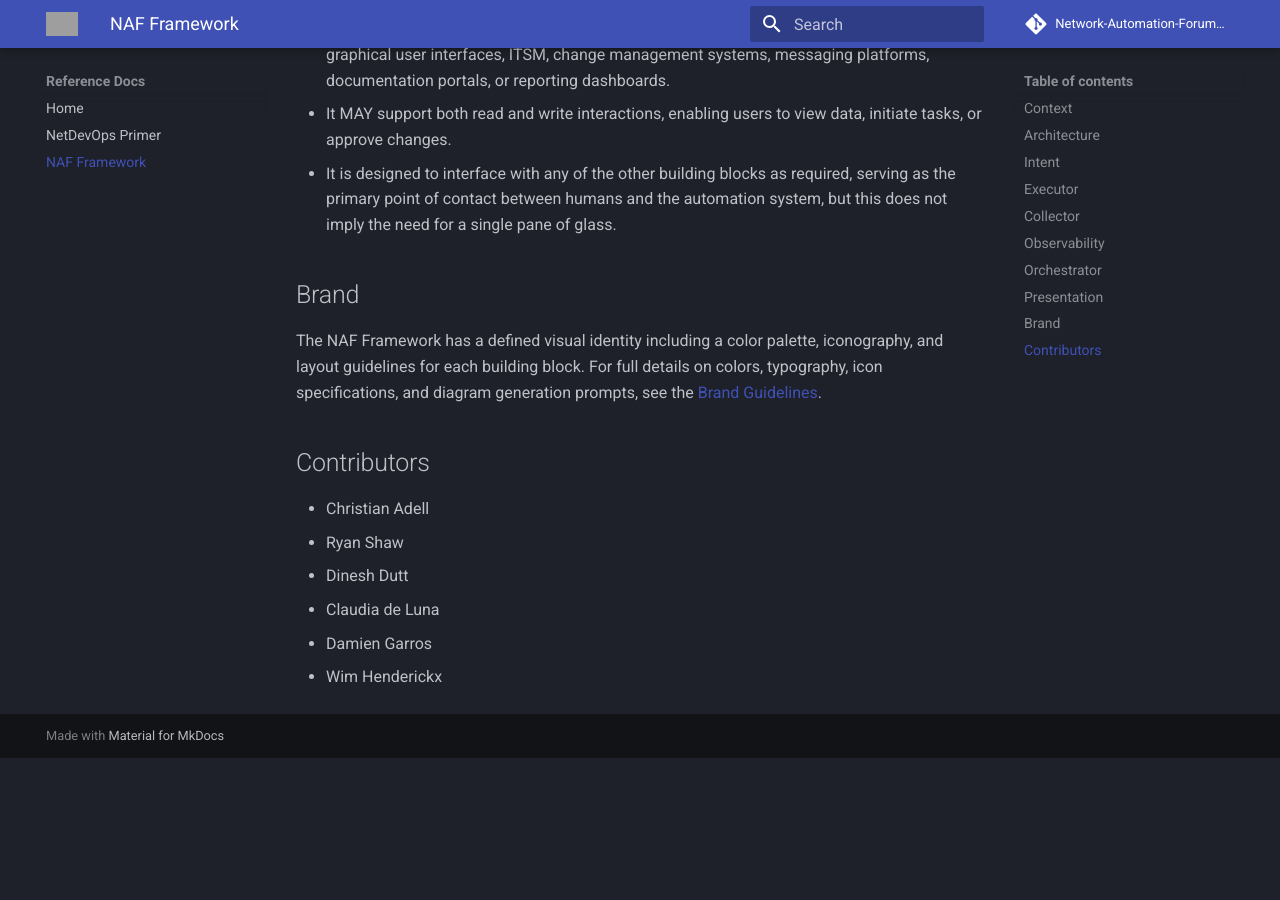
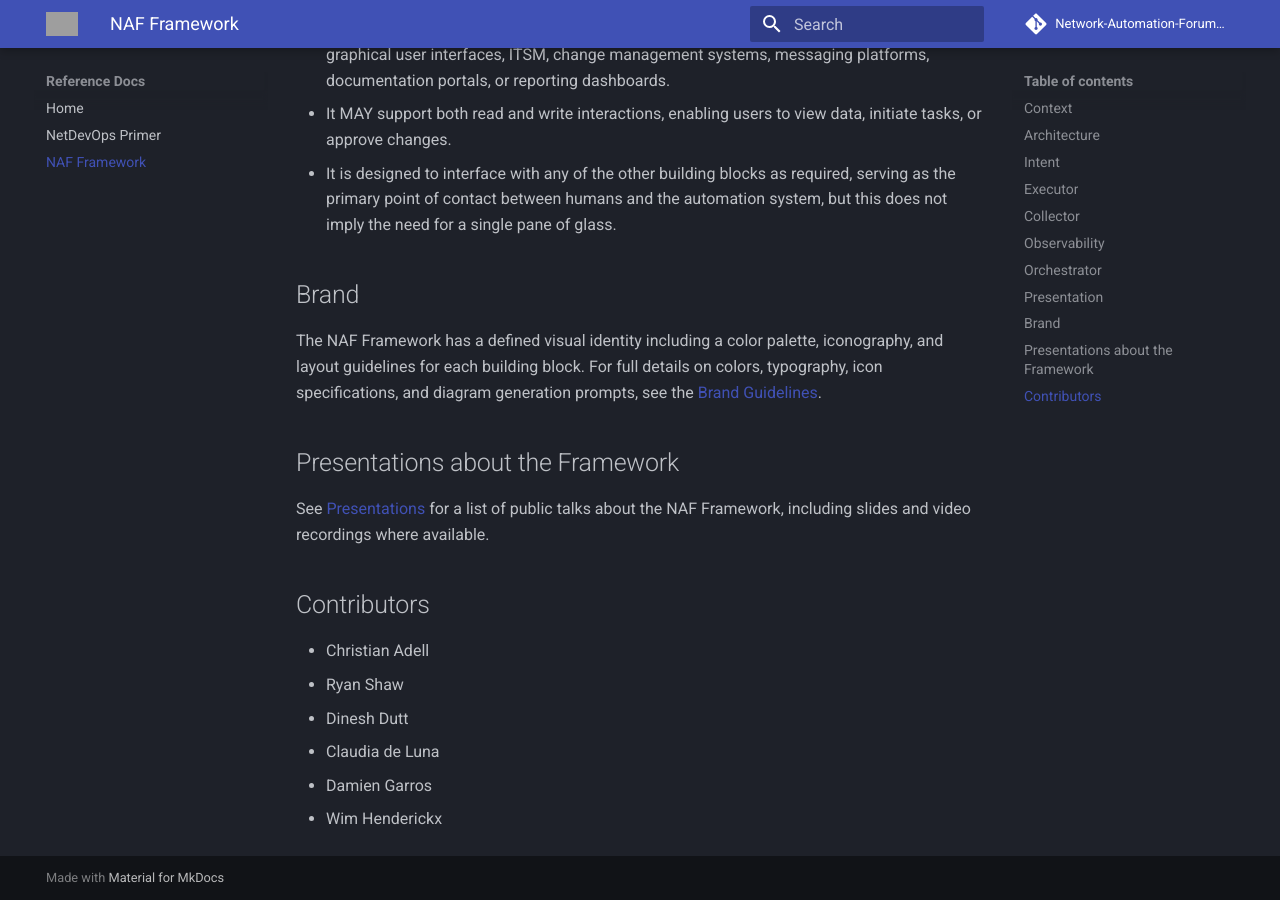
Before and after one commit to Network-Automation-Forum/reference, an MkDocs documentation site: the page built from docs/Framework/Framework.md, in a window 1280 px wide and 900 px high, scrolled down 4321 px. Built offline with MkDocs 1.6.1 and Material for MkDocs 9.7.7, drawn with Linux system fonts in a browser that asks for light colours; comment, search, counter and statistics services are not loaded; before the commit the page ends 5079 px from its top, so only the background shows below that; grey boxes are pictures that could not be loaded.

Commit message:
Add Presentations page listing past NAF Framework talks
Co-Authored-By: Claude Opus 4.7 (1M context) <noreply@anthropic.com>

```diff
--- a/docs/Framework/Framework.md
+++ b/docs/Framework/Framework.md
@@ -80,6 +80,10 @@ The proposed reference architecture defines six major functional building blocks
 
 The NAF Framework has a defined visual identity including a color palette, iconography, and layout guidelines for each building block. For full details on colors, typography, icon specifications, and diagram generation prompts, see the [Brand Guidelines](brand-guidelines.md).
 
+## Presentations about the Framework
+
+See [Presentations](Presentations.md) for a list of public talks about the NAF Framework, including slides and video recordings where available.
+
 ## Contributors
 
 - Christian Adell
```
Also changed, not shown: docs/Framework/Presentations.md (added, +31 -0 lines), 8 other files.
